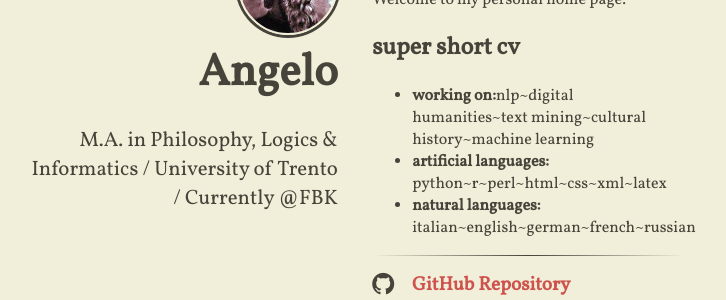
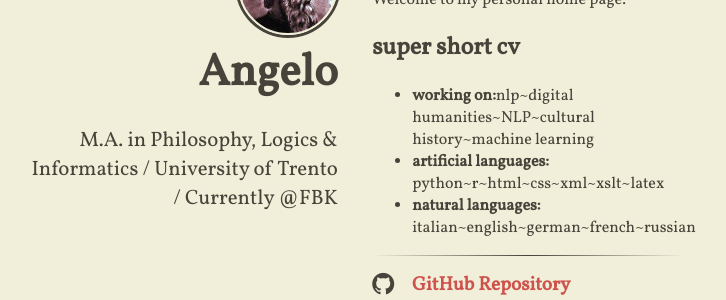
Before and after one commit to rs2/anbasile.github.io, a Jekyll site: the page built from index.html, in a window 1280 px wide. Shown: the part 193-493 px from the top of the page, without its empty margins (295-1021 px from the left). Built offline with Jekyll 4.4.1, drawn with Linux system fonts in a browser that asks for light colours; nearby versions of some CDN libraries.

Commit message:
Update content.html

```diff
--- a/_includes/content.html
+++ b/_includes/content.html
@@ -3,8 +3,8 @@
 
 <h2>super short cv</h2>
 <ul>
-  <li><b>working on:</b>nlp~digital humanities~text mining~cultural history~machine learning</li>
-  <li><b>artificial languages:</b> python~r~perl~html~css~xml~latex</li>
+  <li><b>working on:</b>nlp~digital humanities~NLP~cultural history~machine learning</li>
+  <li><b>artificial languages:</b> python~r~html~css~xml~xslt~latex</li>
   <li><b>natural languages:</b> italian~english~german~french~russian</a></li>
 </ul>
 
```
